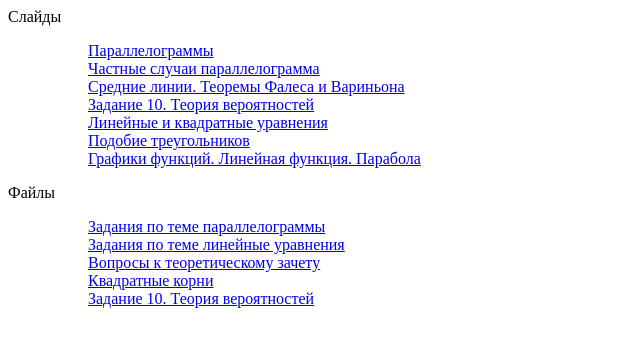
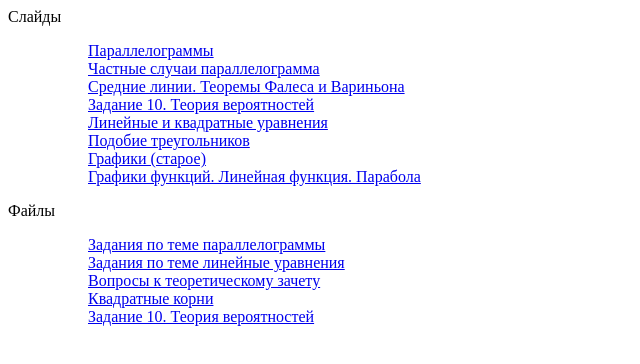
Before and after one commit to colornikita-arch/9d, a plain HTML site: page index.html in a window 1280 px wide. Shown: the whole page, without its empty margins (0-640 px from the left). Drawn offline with Linux system fonts and the light colour scheme.

Commit message:
Update index.html
x^23

```diff
--- a/index.html
+++ b/index.html
@@ -14,6 +14,7 @@
         <ol><a href="teor_ver.html">Задание 10. Теория вероятностей</a></ol>
         <ol><a href="equations.html">Линейные и квадратные уравнения</a></ol>
         <ol><a href="similar.html">Подобие треугольников</a></ol>
+        <ol><a href="grafics.html">Графики (старое)</a></ol>
         <ol><a href="grafics2.html">Графики функций. Линейная функция. Парабола</a></ol>
     </ol>
     Файлы
```
